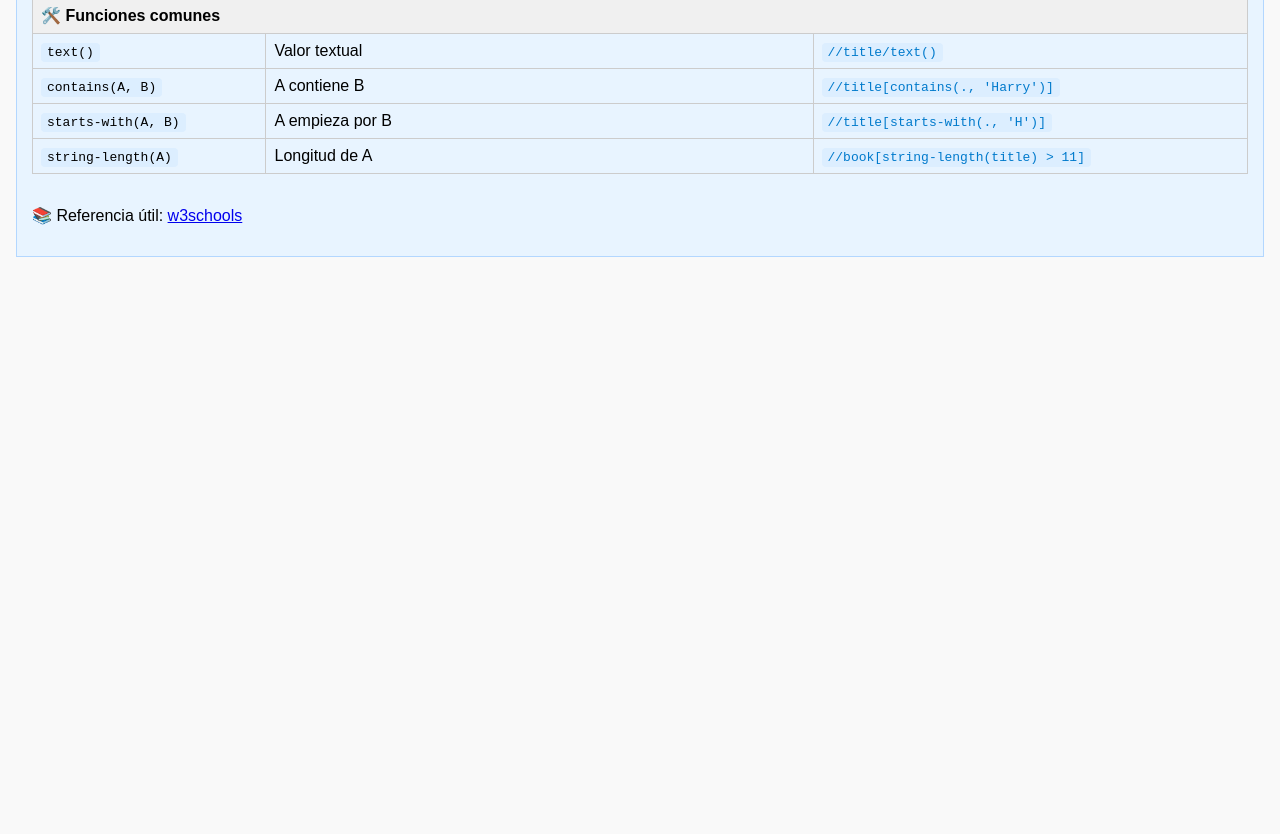
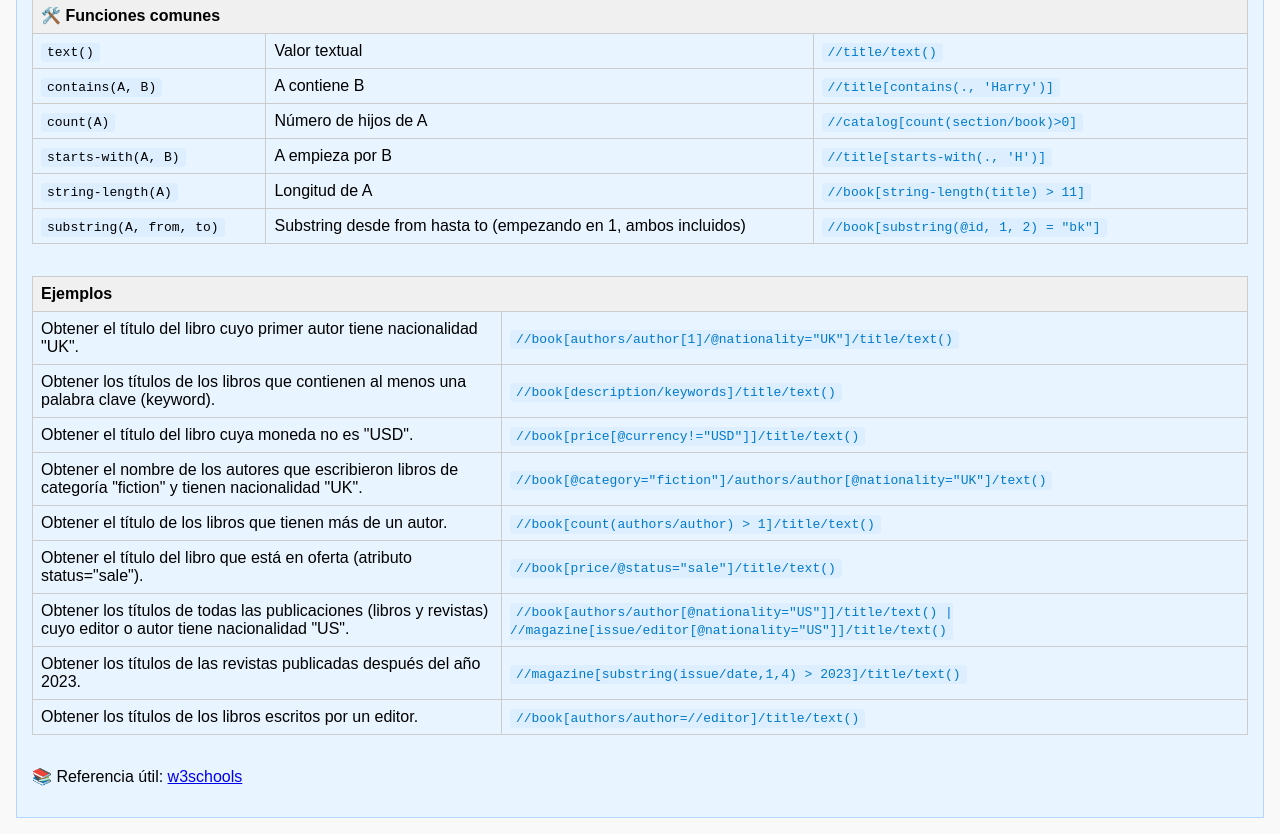
Before and after one commit to Serra-albarregas/xpath, a plain HTML site: page index.html in a window 1280 px wide. Shown: the part 2589-3423 px from the top of the page. Before the commit the page ends 2862 px from the top, so only its background shows below. Drawn offline with Linux system fonts and the light colour scheme; some packages are replaced by stand-ins of ours; a script that the page names is missing.

Commit message:
Mas ejemplos

```diff
--- a/index.html
+++ b/index.html
@@ -103,11 +103,29 @@
             <tbody>
               <tr><td><code>text()</code></td><td>Valor textual</td><td class="copiable"><code>//title/text()</code></td></tr>
               <tr><td><code>contains(A, B)</code></td><td>A contiene B</td><td class="copiable"><code>//title[contains(., 'Harry')]</code></td></tr>
+              <tr><td><code>count(A)</code></td><td>Número de hijos de A</td><td class="copiable"><code>//catalog[count(section/book)>0]</code></td></tr>
               <tr><td><code>starts-with(A, B)</code></td><td>A empieza por B</td><td class="copiable"><code>//title[starts-with(., 'H')]</code></td></tr>
               <tr><td><code>string-length(A)</code></td><td>Longitud de A</td><td class="copiable"><code>//book[string-length(title) > 11]</code></td></tr>
+              <tr><td><code>substring(A, from, to)</code></td><td>Substring desde from hasta to (empezando en 1, ambos incluidos)</td><td class="copiable"><code>//book[substring(@id, 1, 2) = "bk"]</code></td></tr>
             </tbody>
           </table>
+          <table>
+            <thead>
+              <tr><th colspan="2">Ejemplos</th></tr>
+            </thead>
+            <tbody>
+              <tr><td>Obtener el título del libro cuyo primer autor tiene nacionalidad "UK".</td><td class="copiable"><code>//book[authors/author[1]/@nationality="UK"]/title/text()</code></td></tr>
+              <tr><td>Obtener los títulos de los libros que contienen al menos una palabra clave (keyword).</td><td class="copiable"><code>//book[description/keywords]/title/text()</code></td></tr>
+              <tr><td>Obtener el título del libro cuya moneda no es "USD".</td><td class="copiable"><code>//book[price[@currency!="USD"]]/title/text()</code></td></tr>
+              <tr><td>Obtener el nombre de los autores que escribieron libros de categoría "fiction" y tienen nacionalidad "UK".</td><td class="copiable"><code>//book[@category="fiction"]/authors/author[@nationality="UK"]/text()</code></td></tr>
+              <tr><td>Obtener el título de los libros que tienen más de un autor.</td><td class="copiable"><code>//book[count(authors/author) &gt; 1]/title/text()</code></td></tr>
+              <tr><td>Obtener el título del libro que está en oferta (atributo status="sale").</td><td class="copiable"><code>//book[price/@status="sale"]/title/text()</code></td></tr>
+              <tr><td>Obtener los títulos de todas las publicaciones (libros y revistas) cuyo editor o autor tiene nacionalidad "US".</td><td class="copiable"><code>//book[authors/author[@nationality="US"]]/title/text() | //magazine[issue/editor[@nationality="US"]]/title/text()</code></td></tr>
+              <tr><td>Obtener los títulos de las revistas publicadas después del año 2023.</td><td class="copiable"><code>//magazine[substring(issue/date,1,4) &gt; 2023]/title/text()</code></td></tr>
+              <tr><td>Obtener los títulos de los libros escritos por un editor.</td><td class="copiable"><code>//book[authors/author=//editor]/title/text()</code></td></tr>
 
+            </tbody>
+          </table>
 
         <p>📚 Referencia útil: <a href="https://www.w3schools.com/xml/xpath_intro.asp" target="_blank">w3schools</a></p>
     </div>
--- a/interprete.js
+++ b/interprete.js
@@ -119,6 +119,13 @@ function restoreExampleXML() {
         <editor nationality="ES">Carlos Ruiz</editor>
       </issue>
     </magazine>
+    <magazine id="mg203" category="science">
+      <title>Química Analítica</title>
+      <issue>
+        <date>2024-10</date>
+        <editor nationality="ES">Adam Silvera</editor>
+      </issue>
+    </magazine>
   </section>
 </catalog>`;
     document.getElementById('xml').value = exampleXML;
```
